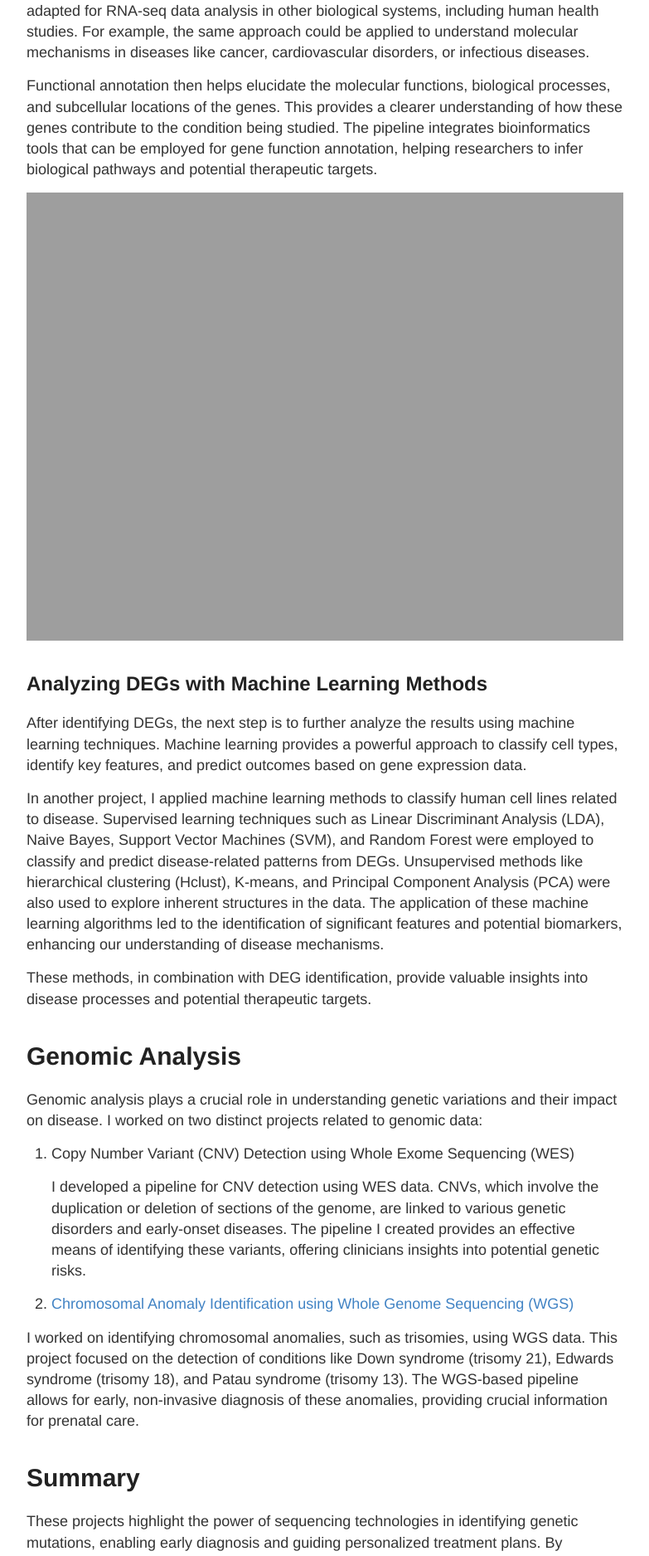
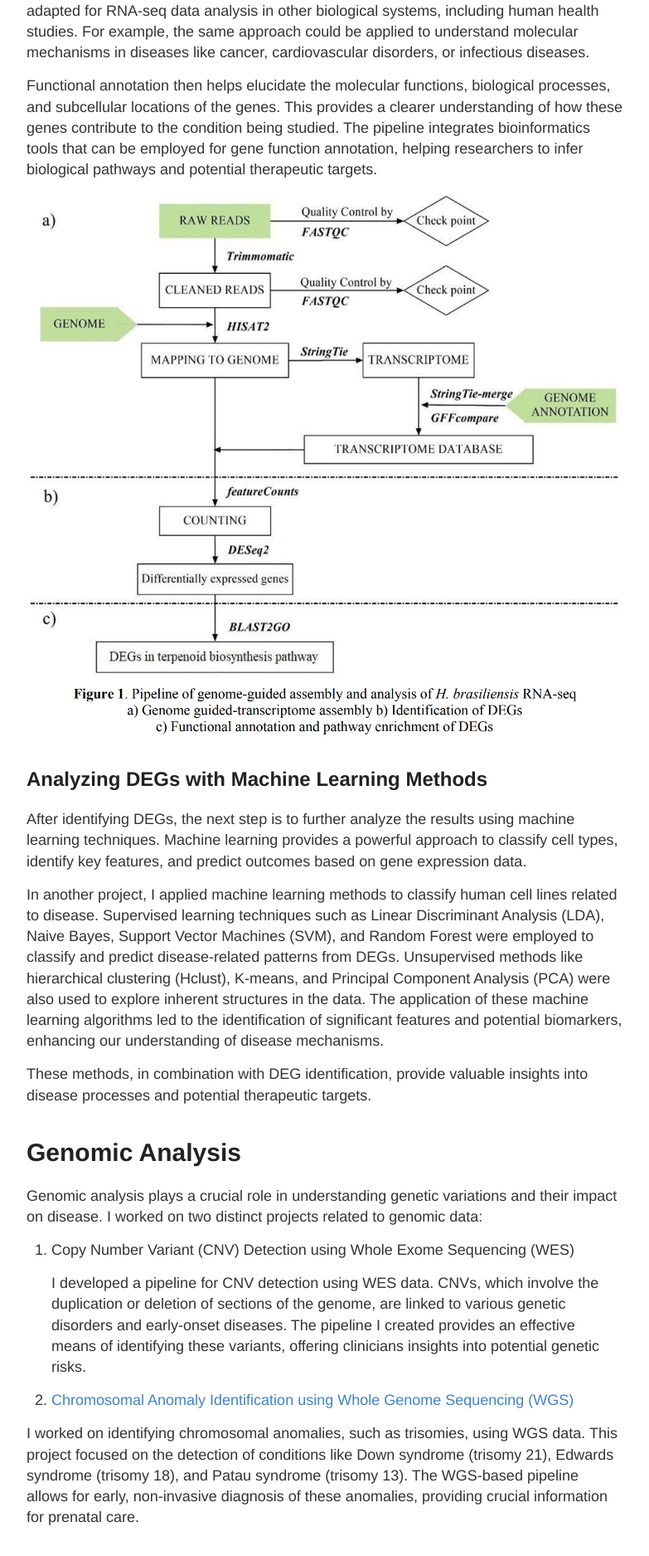
Before and after one commit to vanngocthuyla/vanngocthuyla.github.io, a Jekyll site: the page built from _pages/omics.md, in a window 1280 px wide. Shown: the part 1008-2883 px from the top of the page at 83% size, without its empty margins (248-1031 px from the left). Built offline with Jekyll 4.4.1, drawn with Linux system fonts in a browser that asks for light colours.

Commit message:
Update omics.md

```diff
--- a/_pages/omics.md
+++ b/_pages/omics.md
@@ -17,7 +17,7 @@ In one of my projects, I developed a pipeline to identify DEGs from RNA-sequenci
 
 Functional annotation then helps elucidate the molecular functions, biological processes, and subcellular locations of the genes. This provides a clearer understanding of how these genes contribute to the condition being studied. The pipeline integrates bioinformatics tools that can be employed for gene function annotation, helping researchers to infer biological pathways and potential therapeutic targets.
 
-<div align="center"> <img src='https://vanngocthuyla.github.io/Data_Analysis/images/omics/Pipeline.png' width="800"> </div>
+<div align="center"> <img src='https://vanngocthuyla.github.io/images/omics/Pipeline.png' width="800"> </div>
 
 ## Analyzing DEGs with Machine Learning Methods
 
@@ -35,7 +35,7 @@ Genomic analysis plays a crucial role in understanding genetic variations and th
 
    I developed a pipeline for CNV detection using WES data. CNVs, which involve the duplication or deletion of sections of the genome, are linked to various genetic disorders and early-onset diseases. The pipeline I created provides an effective means of identifying these variants, offering clinicians insights into potential genetic risks.
 
-2. [Chromosomal Anomaly Identification using Whole Genome Sequencing (WGS)](https://vanngocthuyla.github.io/Data_Analysis/_pages/omics/NIPT)
+2. [Chromosomal Anomaly Identification using Whole Genome Sequencing (WGS)](https://vanngocthuyla.github.io/_pages/omics/NIPT)
 
 I worked on identifying chromosomal anomalies, such as trisomies, using WGS data. This project focused on the detection of conditions like Down syndrome (trisomy 21), Edwards syndrome (trisomy 18), and Patau syndrome (trisomy 13). The WGS-based pipeline allows for early, non-invasive diagnosis of these anomalies, providing crucial information for prenatal care.
 
```
